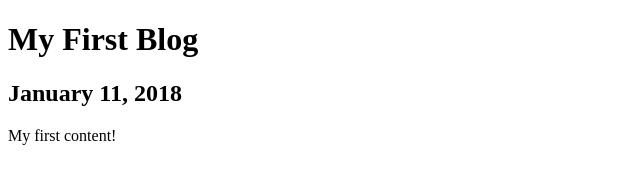
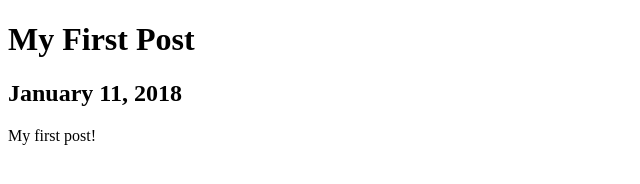
Before and after one commit to ZhenWang-Jen/gatsby-netlify-cms, a Gatsby site: page /blog/my-first-blog in a window 1280 px wide. Shown: the full height of the page, 0-640 px from the left. Built offline with nearby package versions, Linux system fonts and the light colour scheme; Gatsby itself is replaced by a stand-in of ours.

Commit message:
Update Blog “my-first-blog”

```diff
--- a/blog/my-first-blog.md
+++ b/blog/my-first-blog.md
@@ -1,6 +1,6 @@
 ---
 path: /blog/my-first-blog
 date: 2018-01-11T05:00:00.000Z
-title: My First Blog
+title: My First Post
 ---
-My first content!
+My first post!
```
